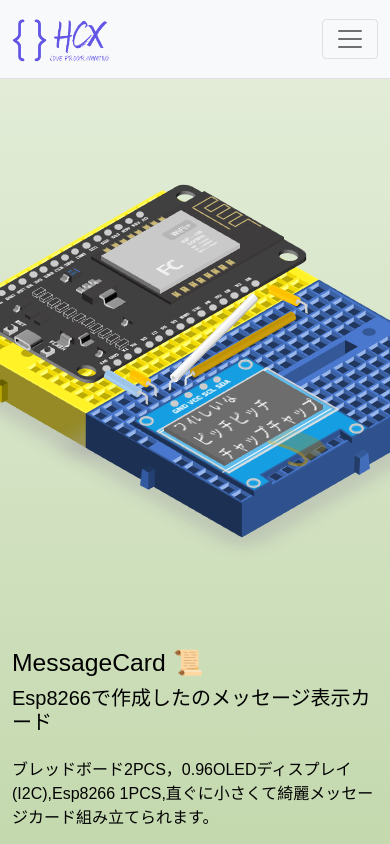
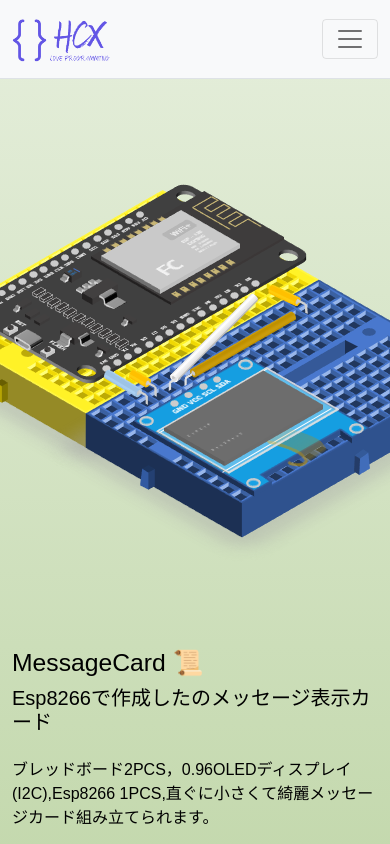
Before and after one commit to hanchengxu/homepage-front, a Vue app: page /messageCard in a window 390 px wide. Shown: the top 844 px of the page. Built offline with nearby package versions, Linux system fonts and the light colour scheme.

Commit message:
css change

```diff
--- a/src/components/Container/messageCard/MessageCard.vue
+++ b/src/components/Container/messageCard/MessageCard.vue
@@ -196,11 +196,12 @@ export default {
   overflow: hidden;
   /* border:1px solid rgb(204, 22, 22); */
 
-  font-size: 10px;
+  font-size: 2px !important;
   color: rgb(255, 255, 255);
-  letter-spacing: 2px;
   animation: box-a 3s ease-in-out;
   transform: skew(60deg, -30deg);
+
+
 }
 @keyframes box-a {
   from {
@@ -270,7 +271,7 @@ export default {
     overflow: hidden;
     /* border:1px solid rgb(204, 22, 22); */
 
-    font-size: 10px;
+    font-size: 5px;
     color: rgb(255, 255, 255);
     letter-spacing: 2px;
     animation: box-a 3s ease-in-out;
```
